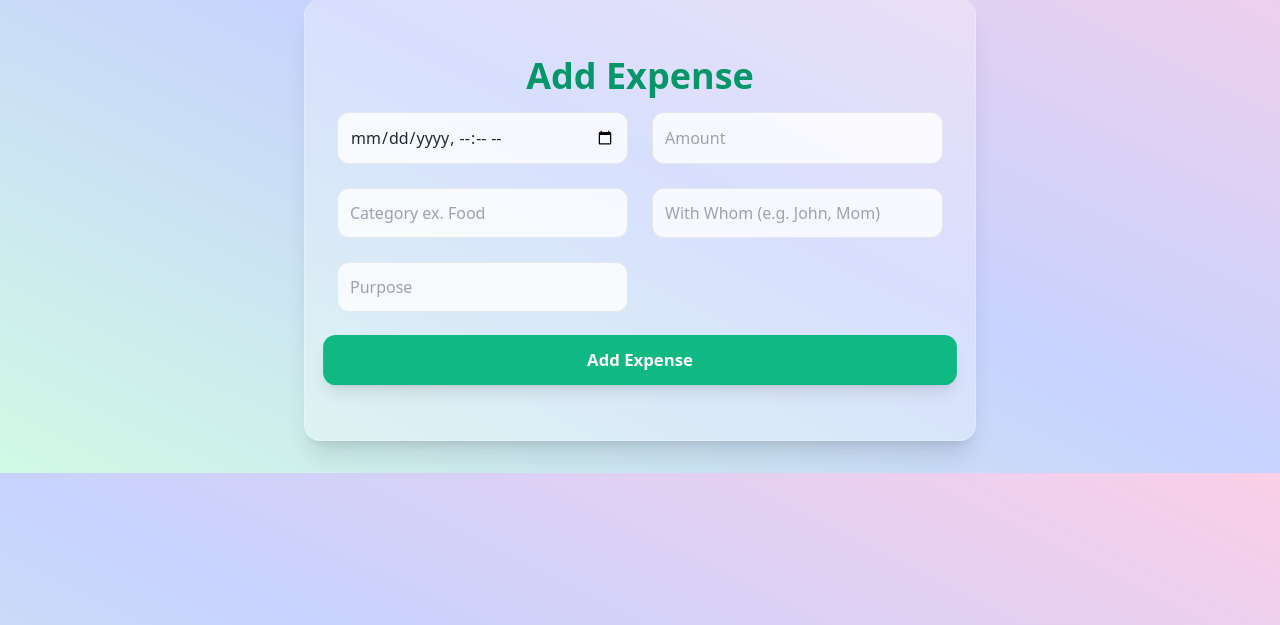
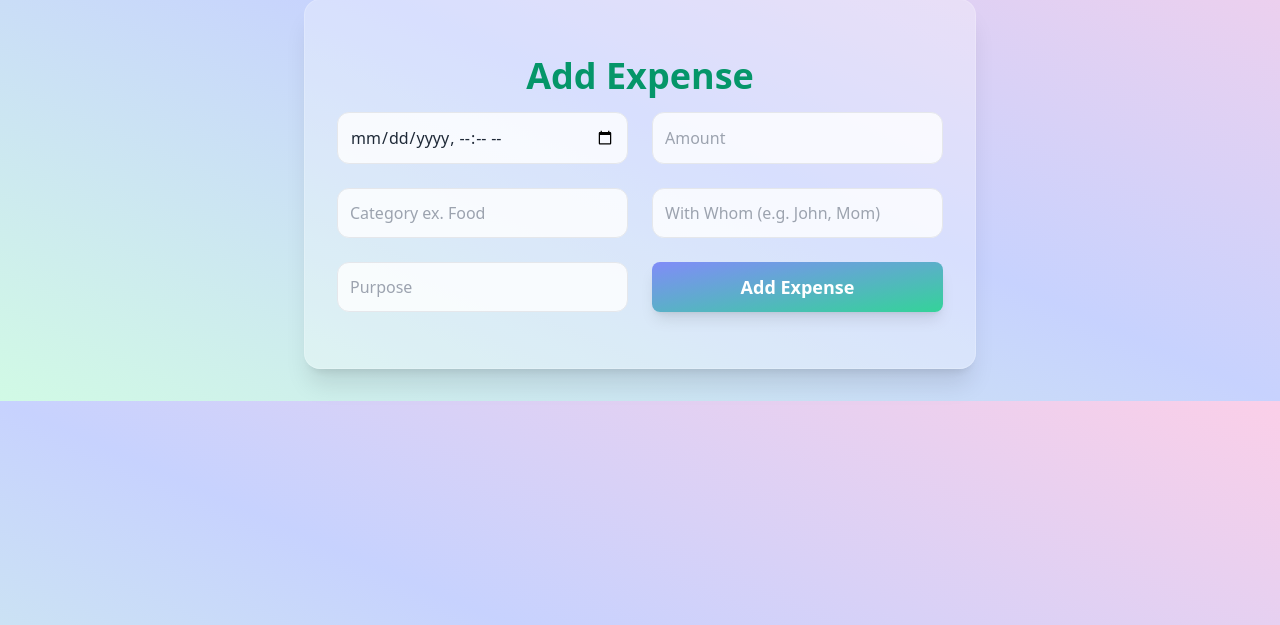
Before and after one commit to iamamritjha/Personal_Expense_Tracker, a Flask app: template templates/index.html in a window 1280 px wide. Shown: the part 161-786 px from the top of the page. Run offline with Flask 3, Linux system fonts and the light colour scheme; the template is opened without the code that fills it, so the values that code supplies are empty; some libraries are stand-ins or nearby versions.

Commit message:
Refactor expense form layout and button styles
Updated the form styling and button design for better aesthetics.

```diff
--- a/templates/index.html
+++ b/templates/index.html
@@ -9,7 +9,8 @@
         <input type="text" name="category" placeholder="Category ex. Food" class="p-3 border rounded-xl focus:ring-2 focus:ring-emerald-400 bg-white/80" required>
         <input type="text" name="with_whom" placeholder="With Whom (e.g. John, Mom)" class="p-3 border rounded-xl focus:ring-2 focus:ring-emerald-400 bg-white/80">
         <input type="text" name="purpose" placeholder="Purpose" class="p-3 border rounded-xl focus:ring-2 focus:ring-emerald-400 bg-white/80" required>
-        <button type="submit" class="col-span-2 bg-emerald-500 hover:bg-pink-500 text-white py-3 rounded-xl font-semibold shadow-lg animate__animated animate__pulse animate__infinite">Add Expense</button>
+       <button type="submit" class="bg-gradient-to-br from-indigo-400 to-emerald-400 text-white px-6 py-2 rounded-lg shadow-lg font-bold text-lg">Add Expense</button>
+
     </form>
 </div>
 {% endblock %}
```
